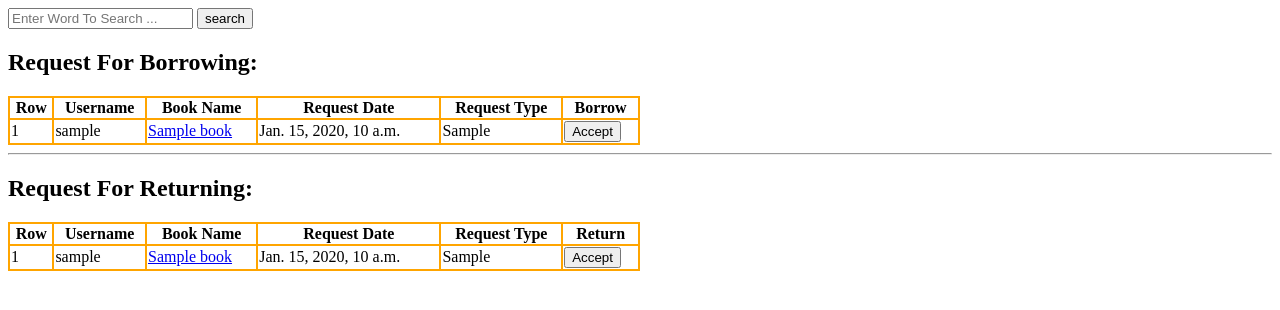
After one commit to samazolfkhani-dev/django-projects, a Django app: template library_management/library_management/library/templates/library/request.html in a window 1280 px wide. The commit adds this page. Shown: the top 310 px of the page. Run offline with Django 5.2, Linux system fonts and the light colour scheme; the template is opened without the code that fills it: most values are stand-ins (such as "Sample title", 1, 10 or a date in 2020); parts of the project's set-up code (start-up, migrations or seed data) failed here and were passed over.

Commit message:
Request For Borrow A Book

```diff
--- a/library_management/library_management/library/forms.py
+++ b/library_management/library_management/library/forms.py
@@ -110,3 +110,8 @@ class CreateBookForm(forms.ModelForm):
 
 class SearchForm(forms.Form) :
     query = forms.CharField()
+
+class RequestForm(forms.ModelForm):
+    class Meta:
+        model = Request
+        fields = []
--- a/library_management/library_management/library/models.py
+++ b/library_management/library_management/library/models.py
@@ -41,7 +41,7 @@ class User(AbstractUser):
     employee_code = models.CharField(max_length = 50 , unique = True , blank = True , null = True)
     role = models.CharField(choices=Role.choices, default = Role.MEMBER , max_length=10)
     photo = ResizedImageField(upload_to='accounts_images/' , size=[500,500] , quality = 75 , crop = ['middle' , 'center'], null =True , blank = True )
-
+    book_requests = models.ManyToManyField("Book" , through = "Request" , related_name = "user_requests" , through_fields = ("user", "book"))
     def __str__(self):
         return f'{self.first_name} {self.last_name}'
 
@@ -92,6 +92,7 @@ class Book(models.Model):
     updated_at = jmodels.jDateTimeField(auto_now=True)
     tags = TaggableManager(blank = True)
     likes = models.ManyToManyField(User , related_name = "liked_books" , blank = True)
+    loans = models.ManyToManyField(User , through = "Loan" , through_fields=['book' , 'user'] , related_name = "user_loans")
 
     class Meta:
         ordering = ['-publication_date']
@@ -118,7 +119,7 @@ class Request(models.Model):
 
     user = models.ForeignKey(User, on_delete=models.CASCADE , related_name='user_requests')
     book = models.ForeignKey(Book, on_delete=models.CASCADE , related_name='requests')
-    request_date = jmodels.jDateField()
+    request_date = jmodels.jDateField(auto_now_add = True)
     request_type = models.CharField(choices=RequestType.choices, default = RequestType.BORROW , max_length=50 )
     status = models.CharField(choices=Status.choices, default = Status.PENDING , max_length=50 )
     librarian = models.ForeignKey(User, on_delete=models.CASCADE , related_name='librarian_requests' , null = True , blank = True)
--- /dev/null
+++ b/library_management/library_management/library/templates/library/request.html
@@ -0,0 +1,74 @@
+{% extends 'parent/base.html' %}
+{% block title %}Search{% endblock %}
+{% block body %}
+    <h2>Request For Borrowing: </h2>
+    <table style="width:50%; border-collapse: collapse;">
+        <tr>
+            <th style="border:2px solid orange;">Row</th>
+            <th style="border:2px solid orange;">Username</th>
+            <th style="border:2px solid orange;">Book Name</th>
+            <th style="border:2px solid orange;">Request Date</th>
+            <th style="border:2px solid orange;">Request Type</th>
+            <th style="border:2px solid orange;">Borrow</th>
+        </tr>
+
+        {% for request in borrow_request %}
+        <tr>
+            <td style="border:2px solid orange;">{{ forloop.counter }}</td>
+            <td style="border:2px solid orange;">
+                {{ request.user.username }}</a>
+            </td>
+            <td style="border:2px solid orange;"><a href="{{ request.book.get_absolute_url }}">{{ request.book.title }}</a></td>
+            <td style="border:2px solid orange;">{{ request.request_date}}</td>
+            <td style="border:2px solid orange;">{{ request.request_type}}</td>
+            <td style="border:2px solid orange;"><button class="borrow" data-request-id="{{ request.id }}">Accept</button></td>
+        </tr>
+        {% endfor %}
+    </table>
+    <hr>
+    <h2>Request For Returning: </h2>
+    <table style="width:50%; border-collapse: collapse;">
+        <tr>
+            <th style="border:2px solid orange;">Row</th>
+            <th style="border:2px solid orange;">Username</th>
+            <th style="border:2px solid orange;">Book Name</th>
+            <th style="border:2px solid orange;">Request Date</th>
+            <th style="border:2px solid orange;">Request Type</th>
+            <th style="border:2px solid orange;">Return</th>
+        </tr>
+
+        {% for request in return_request %}
+        <tr>
+            <td style="border:2px solid orange;">{{ forloop.counter }}</td>
+            <td style="border:2px solid orange;">
+                {{ request.user.username }}</a>
+            </td>
+            <td style="border:2px solid orange;"><a href="{{ request.book.get_absolute_url }}">{{ request.book.title }}</a></td>
+            <td style="border:2px solid orange;">{{ request.request_date}}</td>
+            <td style="border:2px solid orange;">{{ request.request_type}}</td>
+            <td style="border:2px solid orange;"><button class="return" data-request-id="{{ request.id }}">Accept</button></td>
+        </tr>
+        {% endfor %}
+    </table>
+{% endblock %}
+
+<script src="https://cdnjs.cloudflare.com/ajax/libs/jquery/3.7.1/jquery.min.js"></script>
+<script>
+    $(document).ready(function(){
+        $('.borrow').click(function(){
+            var request_id = $(this).data('request-id')
+            $.ajax({
+                type: 'POST' ,
+                url: "{% url 'library:accept_borrow_request' %}" ,
+                data : {
+                    'request_id': request_id ,
+                    'csrfmiddlewaretoken' : "{{ csrf_token }}"
+                } ,
+
+                success: function(data){
+                    pass
+                }
+            })
+        });
+    });
+</script>
--- a/library_management/library_management/library/urls.py
+++ b/library_management/library_management/library/urls.py
@@ -36,4 +36,7 @@ urlpatterns = [
     path('book_likes/' , views.book_like , name = "book_like") ,
     path('author_likes/' , views.author_like , name = "author_like") ,
     path('publisher_likes/' , views.publisher_like , name = "publisher_like") ,
+    path('book_request/' , views.book_request , name = "book_request") ,
+    path('request_list/' , views.request_list , name = "request_list") ,
+    path('borrow_book/' , views.borrow_book , name = "borrow_book") ,
 ]
```
Also changed, not shown: library_management/library_management/library/templates/library/book_detail.html (+32 -0 lines), library_management/library_management/library/views.py (+42 -0 lines), library_management/library_management/library/migrations/0011_user_book_requests_alter_request_request_date.py (added).
